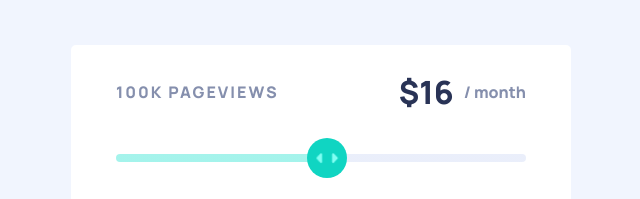
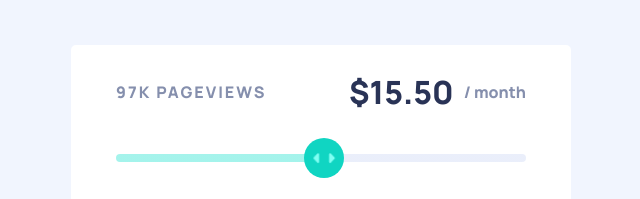
Before and after one commit to younes-alhyan/pricing-component, a plain HTML site: page index.html in a window 1280 px wide. Shown: the part 233-432 px from the top of the page, without its empty margins (319-959 px from the left). Drawn offline with Linux system fonts and the light colour scheme.

Commit message:
fix price error

```diff
--- a/index.html
+++ b/index.html
@@ -47,7 +47,7 @@
               <p>/ month</p>
             </span>
           </div>
-          <input type="range" name="slider" id="slider" min="1" max="30" />
+          <input type="range" name="slider" id="slider" min="1" max="60" />
           <span class="per-month-mobile">
             <h1 class="price" id="price-mobile">$16.00</h1>
             <p>/ month</p>
--- a/script.js
+++ b/script.js
@@ -4,34 +4,46 @@ document.addEventListener('DOMContentLoaded', () => {
     const slider = document.getElementById('slider');
     const discountText = document.getElementById('discount');
     const viewsText = document.getElementById('views');
+
+    const basePrice = 16; // Base price for 100K pageviews
+    const baseViews = 100; // Base views in K
+    const maxPrice = 30; // Max price in dollars
+
     function updatePrice() {
-        priceText.textContent = `$${slider.value}`;
+        let price = (slider.value / slider.max) * maxPrice;
+        if (price > maxPrice) price = maxPrice;
+        price = price.toFixed(2);
+        priceText.textContent = `$${price}`;
         priceTextMobile.textContent = priceText.textContent;
     }
+
     function changeDiscountText() {
         if (window.innerWidth < 450) {
             discountText.textContent = '-25%';
         } else {
-            discountText.textContent = '25% discount'
+            discountText.textContent = '25% discount';
         }
     }
+
     function updateTraker() {
         const progress = (slider.value / slider.max) * 100;
-
         slider.style.background = `linear-gradient(to right, hsl(174, 77%, 80%) ${progress}%, hsl(224, 65%, 95%) ${progress}%)`;
     }
+
     function updateViews() {
-        let views = (100/16)*slider.value;
+        let views = (baseViews / basePrice) * (slider.value / slider.max) * maxPrice;
         viewsText.textContent = `${Math.round(views)}K PAGEVIEWS`;
     }
+
     slider.addEventListener('input', () => {
-        updatePrice()
+        updatePrice();
         updateTraker();
         updateViews();
     });
-    window.addEventListener('resize', changeDiscountText)
+
+    window.addEventListener('resize', changeDiscountText);
+
     updatePrice();
     updateTraker();
     updateViews();
-
-})
+});
```
